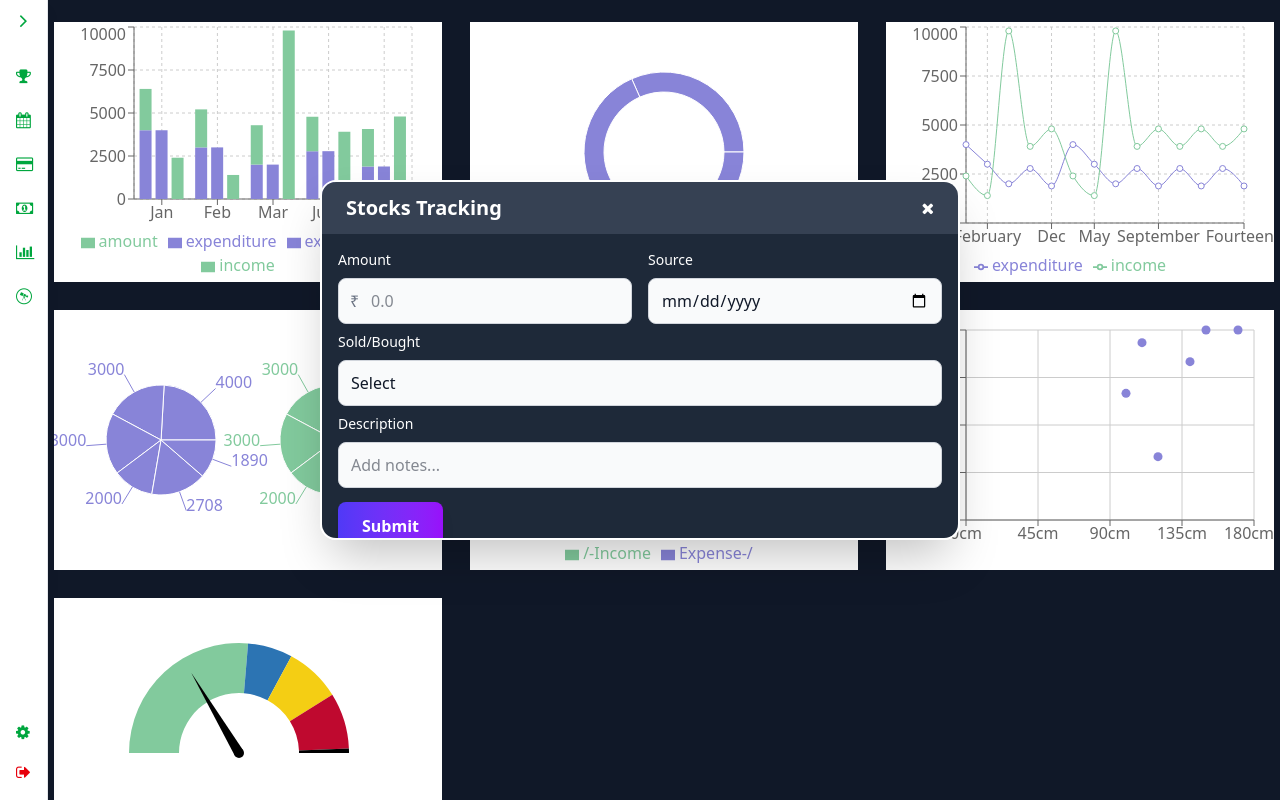
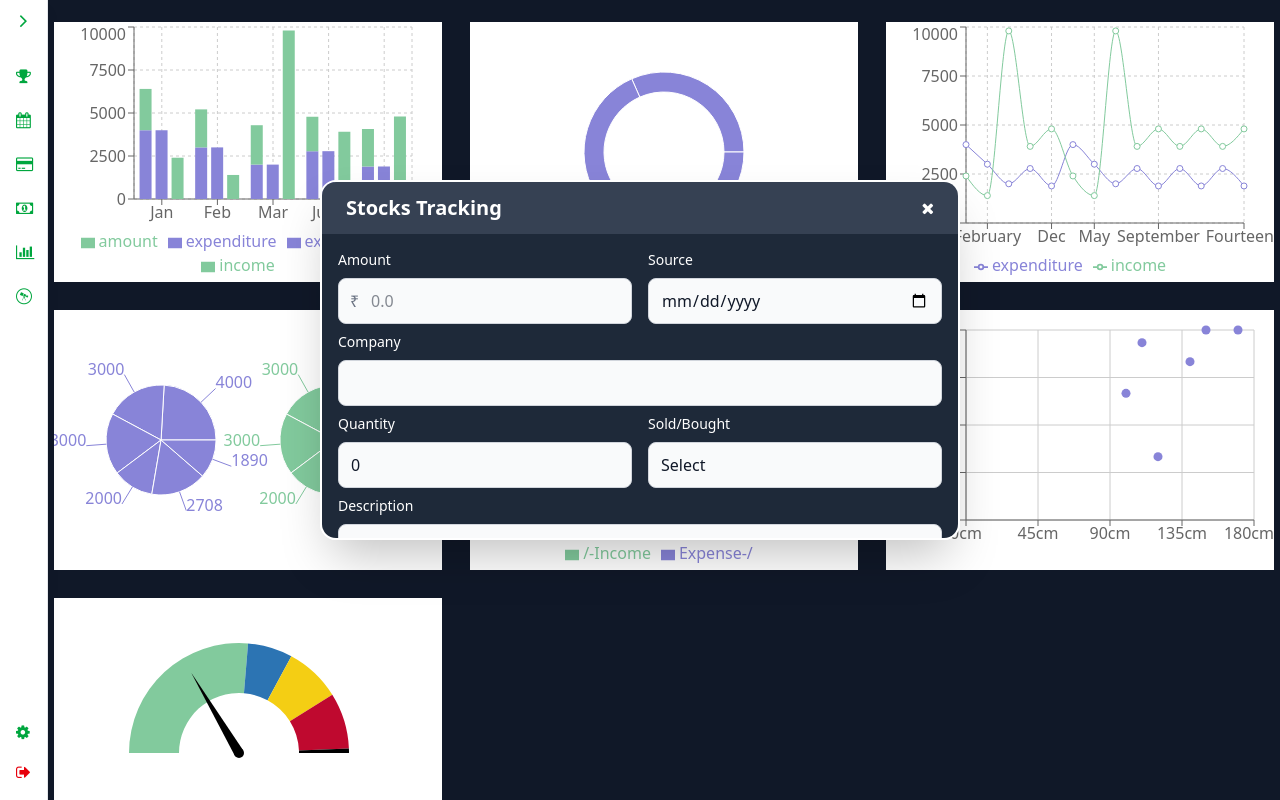
Before and after one commit to ar-rana/Finance-Tracker, a React (Vite) app in the folder client/: page /dashboard in a window 1280 px wide. Both pictures are taken after a click on the button 23 px from the left and 252 px from the top of the page. Shown: the top 800 px of the page. Built offline with nearby package versions, Linux system fonts and the light colour scheme.

Commit message:
added docker file

```diff
--- a/client/src/components/modal/StocksModal.tsx
+++ b/client/src/components/modal/StocksModal.tsx
@@ -14,8 +14,10 @@ const StocksModal: React.FC = () => {
   const [stockData, setStockData] = useState<StocksFormData>({
     amount: "",
     date: "",
+    company: "",
     description: "",
     status: "",
+    quantity: 0,
   });
 
   const handleFormData = (e: any): void => {
@@ -38,7 +40,7 @@ const StocksModal: React.FC = () => {
       onRequestClose={() => dispatch(toggleStocks())}
       ariaHideApp={false}
     >
-      <FormHeader thunk={toggleStocks} heading="Stocks Tracking"/>
+      <FormHeader thunk={toggleStocks} heading="Stocks Tracking" />
 
       <div className="p-4 h-max">
         <form className="space-y-2">
@@ -89,6 +91,43 @@ const StocksModal: React.FC = () => {
 
           <div>
             <label
+              htmlFor="company"
+              className="block text-sm font-medium text-white mb-2"
+            >
+              Company
+            </label>
+            <input
+              id="company"
+              name="company"
+              value={stockData.company}
+              onChange={handleFormData}
+              required
+              className="w-full px-3 py-2.5 rounded-lg bg-gray-50 text-gray-900 border border-gray-300 focus:outline-none focus:ring-2 focus:ring-indigo-500 focus:border-transparent transition"
+            />
+          </div>
+          <div className="flex justify-center items-center gap-4 ">
+            <div className="flex-1">
+              <label
+                htmlFor="quantity"
+                className="block text-sm font-medium text-white mb-2"
+              >
+                Quantity
+              </label>
+              <input
+                id="quantity"
+                name="quantity"
+                type="number"
+                min="0"
+                step="1"
+                value={stockData.quantity}
+                onChange={handleFormData}
+                required
+                className="w-full px-3 py-2.5 rounded-lg bg-gray-50 text-gray-900 border border-gray-300 focus:outline-none focus:ring-2 focus:ring-indigo-500 focus:border-transparent transition"
+              />
+            </div>
+
+            <div className="flex-1">
+              <label
                 htmlFor="status"
                 className="block text-sm font-medium text-white mb-2"
               >
@@ -106,6 +145,7 @@ const StocksModal: React.FC = () => {
                 <option value="Sold">Sold</option>
                 <option value="Bought">Bought</option>
               </select>
+            </div>
           </div>
 
           <label
--- a/client/src/types/FormsData.ts
+++ b/client/src/types/FormsData.ts
@@ -1,8 +1,10 @@
 export interface StocksFormData {
-    amount: string | number;
+    amount: string;
+    company: string;
     date: string;
     status: string;
     description: string;
+    quantity: number;
 }
 
 export interface AddExpenseForm {
```
Also changed, not shown: 2 other files (tests, documents, lock files or other folders). Lines whose indentation alone changed are shown as unchanged.
